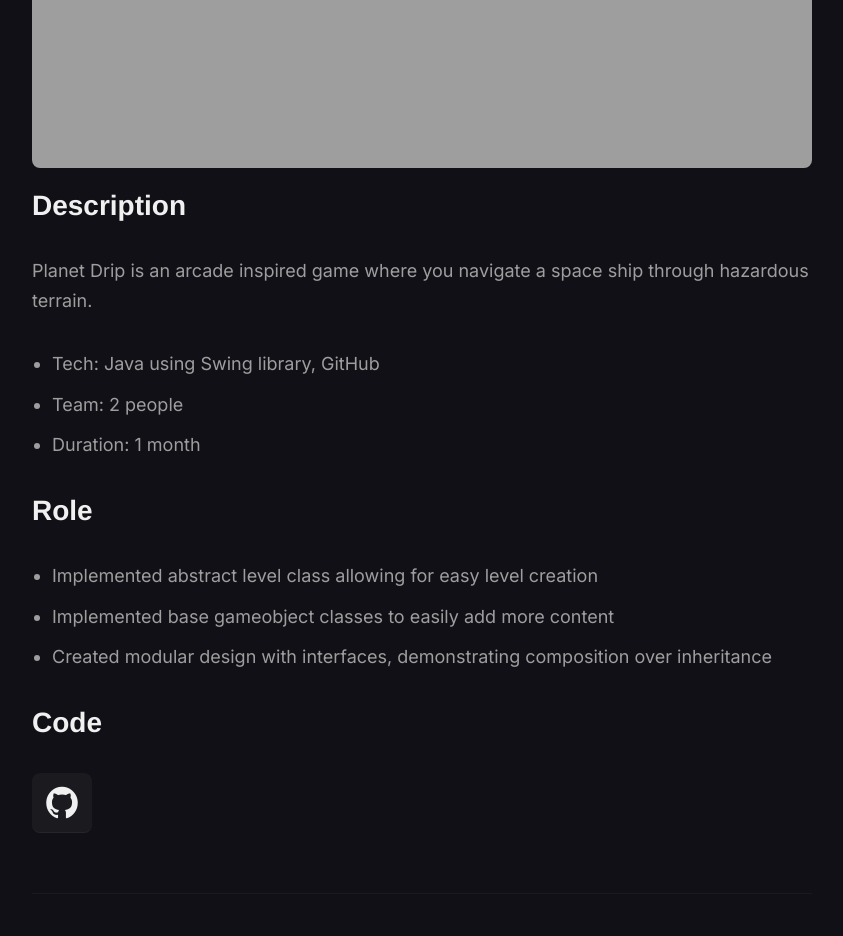
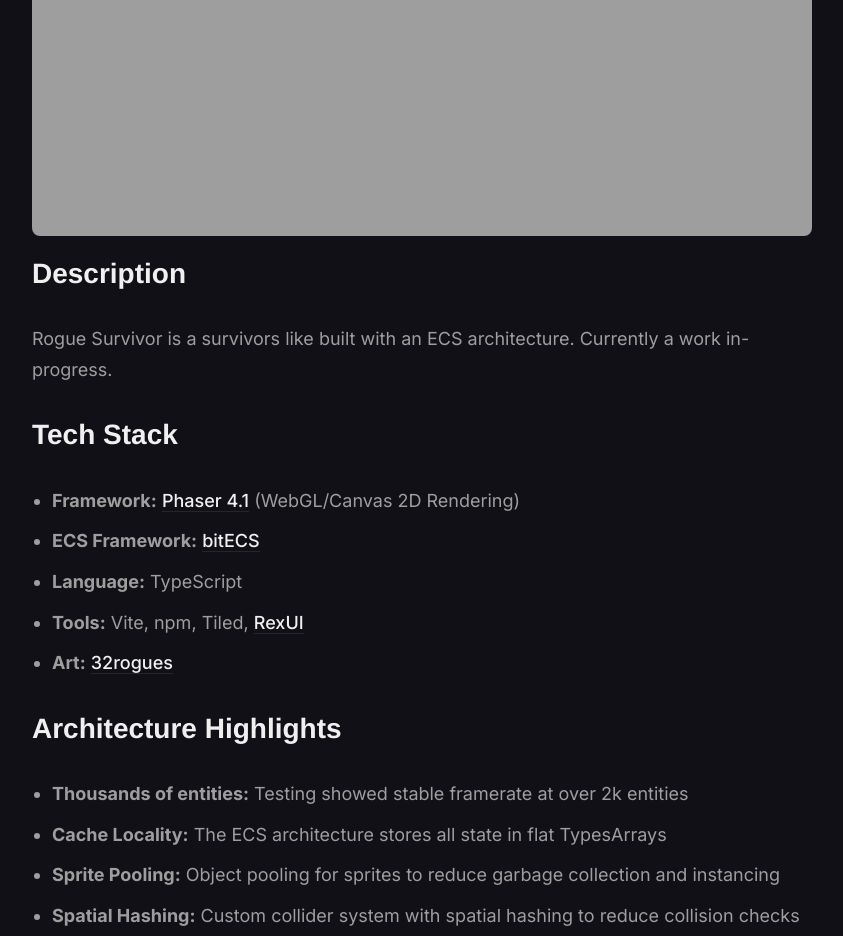
Before and after one commit to YAGOTAGO/yagotago.github.io, a Jekyll site: the page built from _projects/Rogue-Survivor.md, in a window 1280 px wide and 1400 px high, scrolled down 1087 px. Shown: the top 936 px of the window, without its empty margins (218-1061 px from the left). Built offline with Jekyll 4.4.1, drawn with Linux system fonts in a browser that asks for light colours; nearby versions of some CDN libraries; some web fonts are replaced; some of the changed text lies outside the part shown.

Commit message:
Update Rogue-Survivor.md

```diff
--- a/_projects/Rogue-Survivor.md
+++ b/_projects/Rogue-Survivor.md
@@ -5,6 +5,7 @@ subtitle:
 image: '/images/rogue-survivor/survivor.gif'
 ---
 
+## Play it in-browser below!
 
 <iframe
     src="https://tiagodavies.com/rogue-survivor/"
@@ -17,22 +18,26 @@ image: '/images/rogue-survivor/survivor.gif'
 
 ## Description
 
-Planet Drip is an arcade inspired game where you navigate a space ship through hazardous terrain.
+Rogue Survivor is a survivors like built with an ECS architecture. Currently a work in-progress.
 
-* Tech: Java using Swing library, GitHub
-* Team: 2 people
-* Duration: 1 month
+## Tech Stack
+* **Framework:** <a href="https://phaser.io/" target="_blank" rel="noopener noreferrer">Phaser 4.1</a> (WebGL/Canvas 2D Rendering)
+* **ECS Framework:** <a href="https://github.com/NateTheGreatt/bitECS" target="_blank" rel="noopener noreferrer">bitECS</a>
+* **Language:** TypeScript
+* **Tools:** Vite, npm, Tiled, <a href="https://www.npmjs.com/package/phaser3-rex-plugins" target="_blank" rel="noopener noreferrer">RexUI</a>
+* **Art:** <a href="https://sethbb.itch.io/32rogues" target="_blank" rel="noopener noreferrer">32rogues</a>
 
-## Role
-* Implemented abstract level class allowing for easy level creation
-* Implemented base gameobject classes to easily add more content
-* Created modular design with interfaces, demonstrating composition over inheritance
+## Architecture Highlights
+* **Thousands of entities:** Testing showed stable framerate at over 2k entities
+* **Cache Locality:** The ECS architecture stores all state in flat TypesArrays
+* **Sprite Pooling:** Object pooling for sprites to reduce garbage collection and instancing
+* **Spatial Hashing:** Custom collider system with spatial hashing to reduce collision checks allowing more entities to be in the world
 
 ## Code
 <div class="social social--large">
   <ul class="social__list list-reset">
     <li class="social__item">
-      <a class="social__link" href="https://github.com/YAGOTAGO/Planet-Drip" target="_blank" rel="noopener"
+      <a class="social__link" href="https://github.com/YAGOTAGO/rogue-survivor/" target="_blank" rel="noopener"
         aria-label="GitHub"><i class="ion ion-logo-github"></i></a>
     </li>
   </ul>
```
